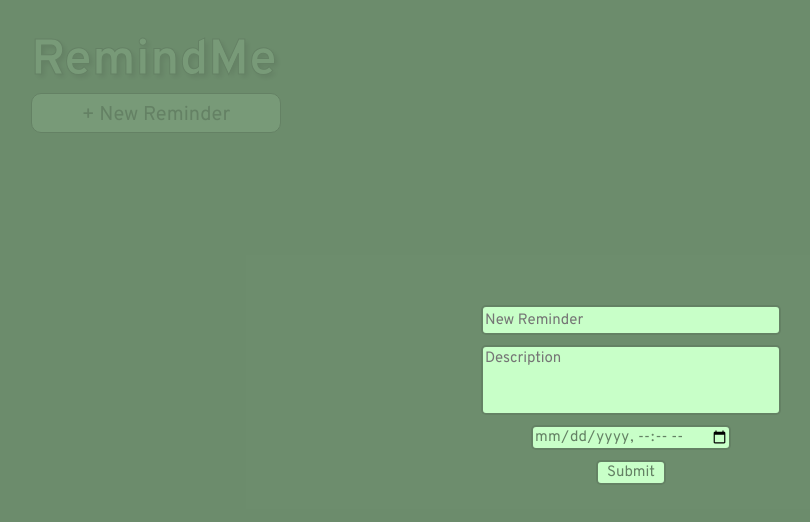
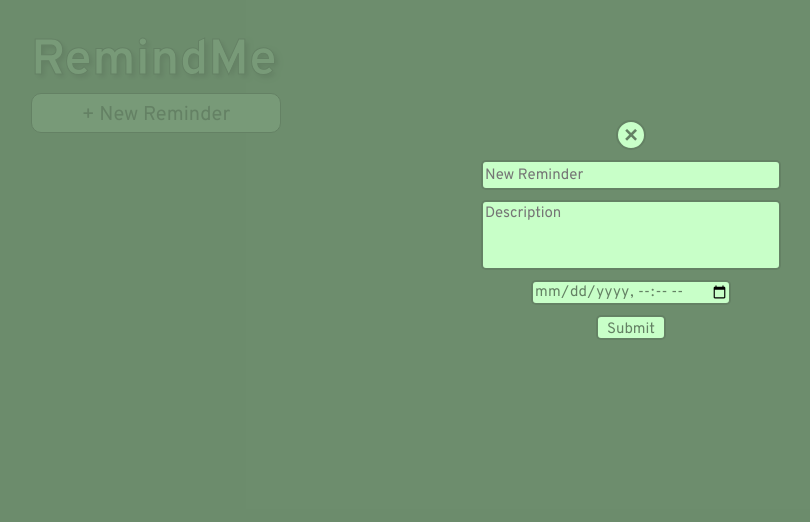
Before and after one commit to blozinski056/reminder-app, a React (Create React App) app: page / in a window 1280 px wide. Both pictures are taken after a click on the button "+ New Reminder". Shown: the top 522 px of the page, without its empty margins (9-819 px from the left). Built offline with nearby package versions, Linux system fonts and the light colour scheme.

Commit message:
tiles and modal complete; need to touch up and add countdown

```diff
--- a/src/App.css
+++ b/src/App.css
@@ -44,7 +44,7 @@ body {
   color: rgb(100, 129, 100);
   box-shadow: 3px 3px 5px rgb(100, 129, 100);
   transform: translateX(-1px) translateY(-1px);
-  transition: 0.3s ease;
+  transition: 0.2s ease;
 }
 
 .modal-button:active {
@@ -62,21 +62,42 @@ body {
   background-color: rgb(100, 129, 100, 0.8);
 }
 
-.modal-form {
+.modal-content {
   position: fixed;
   display: flex;
   flex-direction: column;
   align-items: center;
-  justify-content: start;
+  justify-content: center;
+  top: 15%;
+  left: 50%;
+  transform: translateX(-50%);
+}
 
-  top: 50%;
-  left: 50%;
+.modal-component.exit {
+  display: flex;
+  align-items: center;
+  justify-content: center;
+  height: 30px;
+  width: 30px;
+  border-radius: 15px;
+  transform: rotate(45deg);
+  font-size: 30px;
+  padding-top: 6px;
+  padding-left: 6px;
+  cursor: pointer;
+
+}
+
+.modal-form {
+  display: flex;
+  flex-direction: column;
+  align-items: center;
+  justify-content: flex-start;
+
   height: auto;
   width: auto;
-  transform: translate(-50%, -50%);
-  /* background-color: rgb(85, 138, 85); */
-  padding: 50px;
   border-radius: 10px;
+  z-index: 1;
 }
 
 .modal-component {
@@ -111,6 +132,7 @@ body {
   width: 70px;
   height: 25px;
   font-size: 15px;
+  padding-top: 3px;
 }
 
 
@@ -140,4 +162,39 @@ body {
   border-radius: 5px;
   background-color: rgb(158, 231, 207);
   border: solid 1px rgb(120, 175, 157);
+  padding: 5px;
 }
+
+.tile-content {
+  display: flex;
+  flex-direction: column;
+  align-items: left;
+  justify-content: flex-start;
+  height: 100%;
+  width: 100%;
+}
+
+.tile-details {
+  overflow-wrap: break-word;
+  overflow: hidden;
+  display: -webkit-box;
+  -webkit-line-clamp: 8;
+  -webkit-box-orient: vertical;
+}
+
+.tile-details.reminder {
+  font-size: 15px;
+  color: rgb(100, 129, 100);
+}
+
+.tile-details.datetime {
+  font-size: 12px;
+  color: rgba(100, 129, 100, 0.541);
+}
+
+.tile-details.description {
+  margin-top: 10px;
+  font-size: 15px;
+  color: rgb(100, 129, 100);
+  height: 100%;
+}
--- a/src/App.js
+++ b/src/App.js
@@ -8,10 +8,14 @@ import Modal from "./components/Modal.js"
 export default function App() {
   const [modal, setModal] = React.useState(false)
   const [infoTiles, setInfoTiles] = React.useState([])
-  const tiles = infoTiles.map(tile => {
+  const tiles = infoTiles.map((tile) => {
+
     return (
       <Tile
-        info={tile}
+        key={tile.id}
+        reminder={tile.reminder}
+        description={tile.description}
+        dateTime={tile.dateTime}
       />
     )
   })
@@ -31,8 +35,6 @@ export default function App() {
 
     setInfoTiles(prevInfoTiles => [newInfo, ...prevInfoTiles])
   }
-
-  console.log(infoTiles)
 
   return (
     <div className="container">
--- a/src/components/Modal.js
+++ b/src/components/Modal.js
@@ -1,9 +1,15 @@
 import React from "react"
 
 export default function Modal(props) {
-  const [reminder, setReminder] = React.useState("")
-  const [description, setDescription] = React.useState("")
-  const [dateTime, setDateTime] = React.useState(new Date())
+  function getDateTime() {
+    let today = new Date();
+    let tzOffset = today.getTimezoneOffset() * 60000; //offset in milliseconds
+    let localISOTime = (new Date(Date.now() - tzOffset)).toISOString().slice(0, -8);
+
+    return (
+      localISOTime
+    )
+  }
 
   function submitClose(event) {
     event.preventDefault();
@@ -11,7 +17,6 @@ export default function Modal(props) {
     const remValue = document.querySelector(".modal-component.reminder")
     const descValue = document.querySelector(".modal-component.description")
     const dtValue = document.querySelector(".modal-component.datetime")
-    // console.log("submitting")
     props.createInfo(remValue.value, descValue.value, dtValue.value)
 
     props.onClose();
@@ -19,7 +24,10 @@ export default function Modal(props) {
 
   return (
     <div>
-      <div className="modal-overlay" onClick={props.onClose}></div>
+      <div className="modal-overlay"></div>
+
+      <div className="modal-content">
+        <button className="modal-component exit" onClick={props.onClose}>+</button>
 
         <form className="modal-form" onSubmit={submitClose}>
           <input
@@ -36,6 +44,7 @@ export default function Modal(props) {
           <input
             className="modal-component datetime"
             type="datetime-local"
+            min={getDateTime()}
             required="required"
           />
           <input
@@ -44,5 +53,6 @@ export default function Modal(props) {
           />
         </form>
       </div>
+    </div>
   )
 }
--- a/src/components/Tile.js
+++ b/src/components/Tile.js
@@ -2,9 +2,24 @@ import React from "react"
 
 export default function Tile(props) {
 
+  function toNormalDateTime() {
+
+    const dt = new Date(props.dateTime);
+    const date = dt.toDateString();
+    const time = dt.toLocaleTimeString("en-US", {timeStyle: "short"});
+
+    return(
+      date + ", " + time
+    )
+  }
+
   return (
     <div className="tile">
-
+      <div className="tile-content">
+        <h1 className="tile-details reminder">{props.reminder}</h1>
+        <h3 className="tile-details datetime">{toNormalDateTime()}</h3>
+        <p className="tile-details description">{props.description}</p>
+      </div>
     </div>
   )
 }
```
Lines whose indentation alone changed are shown as unchanged.
